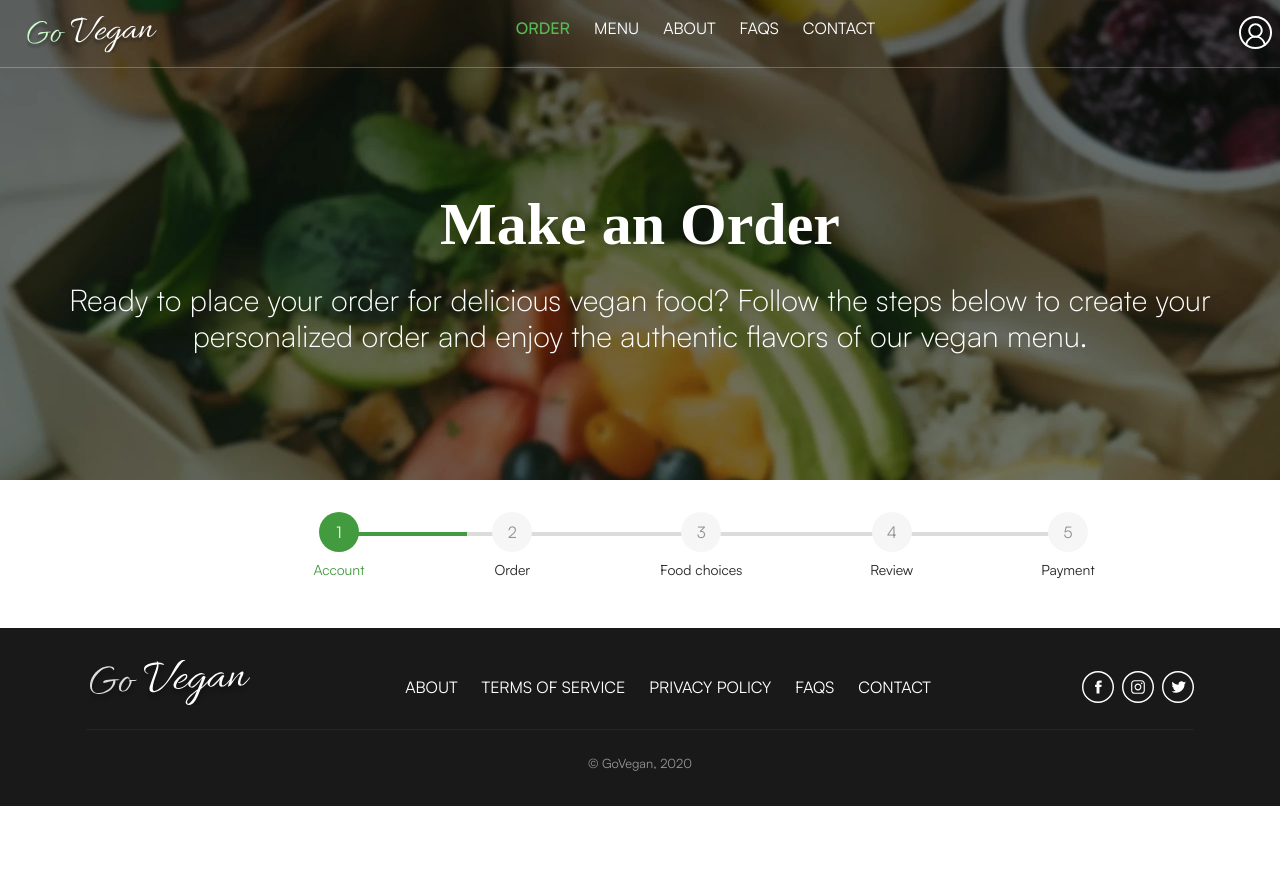
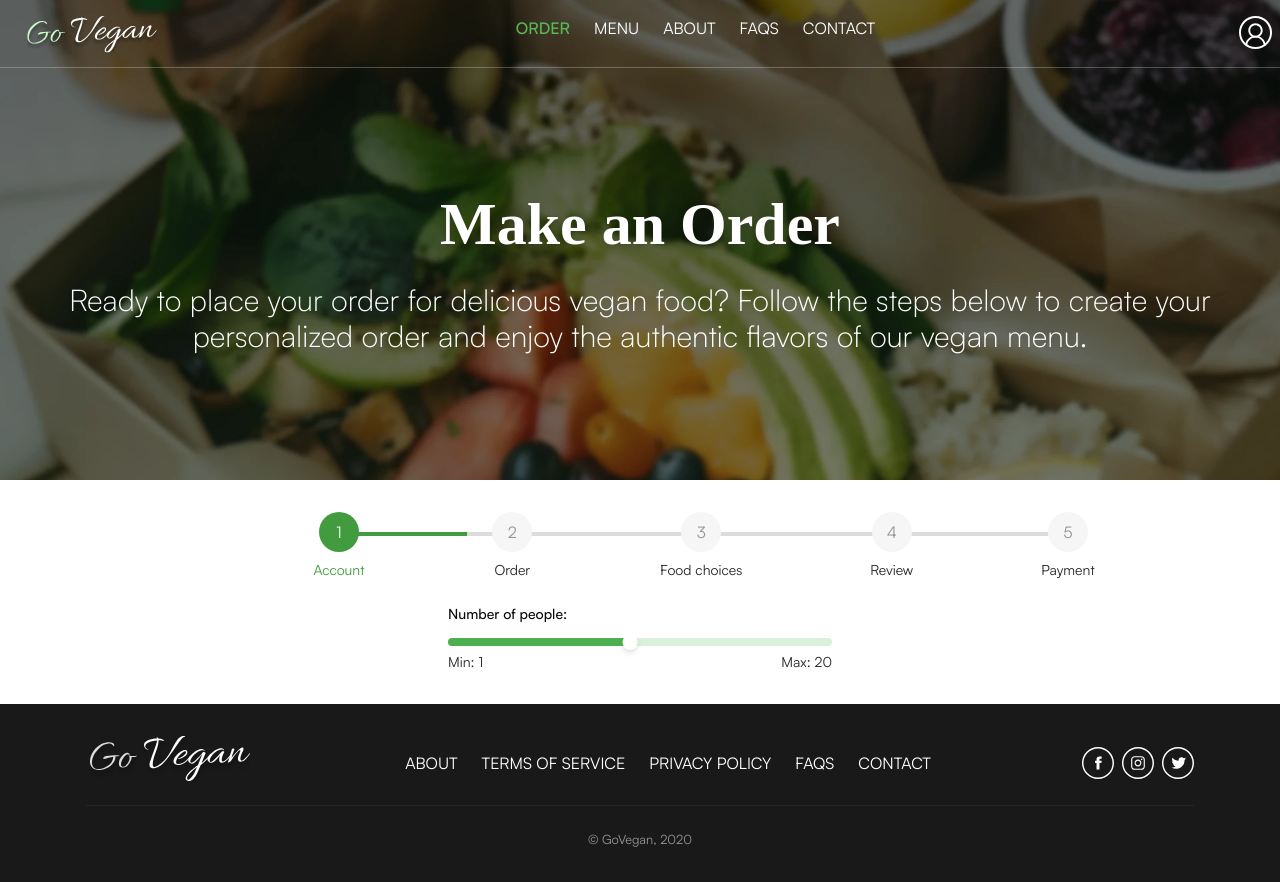
Before and after one commit to FausioPaco/go-vegan, a React (Vite) app: page /order in a window 1280 px wide. Before the commit the page ends 806 px from the top, so only its background shows below. Built offline with nearby package versions, Linux system fonts and the light colour scheme.

Commit message:
added range bar

```diff
--- a/src/components/modules/order/OrderForm.tsx
+++ b/src/components/modules/order/OrderForm.tsx
@@ -1,3 +1,4 @@
+import { RangeBar } from '@/components/ui/rangebar';
 import { Stepper } from '@/components/ui/stepper';
 import { useCallback, useState } from 'react';
 
@@ -12,6 +13,11 @@ const options = [
 const OrderForm = () => {
   const [currentStep, setCurrentStep] = useState(1);
   const [stepsTaken, setStepsTaken] = useState<number[]>([]);
+  const [numberOfPeople, setNumberOfPeople] = useState(10);
+
+  const handleRangeChange = (e: React.ChangeEvent<HTMLInputElement>) => {
+    setNumberOfPeople(parseInt(e.target.value));
+  };
 
   const handleStepChange = useCallback((stepNumber: number) => {
     setCurrentStep(stepNumber);
@@ -32,6 +38,14 @@ const OrderForm = () => {
         stepsTaken={stepsTaken}
         onChangeOption={handleStepChange}
       />
+
+      <div className="mt-2">
+        <RangeBar
+          label="Number of people:"
+          value={numberOfPeople}
+          onChange={handleRangeChange}
+        />
+      </div>
     </div>
   );
 };
--- /dev/null
+++ b/src/components/ui/rangebar/RangeBar.tsx
@@ -0,0 +1,74 @@
+import cn from '@/utils/cn';
+import { ComponentProps, forwardRef, useEffect, useId, useState } from 'react';
+import { InputError } from '../input-error';
+
+type IRangeBarProps = ComponentProps<'input'> & {
+  label: string;
+  error?: string;
+  className?: string;
+  value: number;
+  onChange?: React.ChangeEventHandler<HTMLInputElement>;
+};
+
+const RangeBar = forwardRef<HTMLInputElement, IRangeBarProps>(
+  ({ label, error, className, onChange, value = 10 }: IRangeBarProps, ref) => {
+    const [isHovered, setIsHovered] = useState(false);
+    const [rangePercentage, setRangePercentage] = useState(0);
+    const inputId = useId();
+
+    useEffect(() => {
+      setRangePercentage((value * 100) / 20);
+    }, [value]);
+
+    return (
+      <div className="flex flex-col items-center space-y-4">
+        <div className="relative w-96">
+          <div
+            className={`absolute left-1/2 -translate-x-1/2 -translate-y-2 transform rounded-md bg-primary-600 px-3 py-1 text-sm font-medium text-white transition-opacity duration-300 ${
+              isHovered ? 'opacity-100' : 'opacity-0'
+            }`}
+            style={{ left: `${rangePercentage - 2}%` }}
+          >
+            {value}
+
+            <div className="absolute bottom-[-4px] left-1/2 h-2 w-2 -translate-x-1/2 rotate-45 transform bg-primary-600"></div>
+          </div>
+          <label
+            htmlFor={inputId}
+            className="mb-1 block text-sm font-medium text-grey-800"
+          >
+            {label}
+          </label>
+          <input
+            id={inputId}
+            ref={ref}
+            type="range"
+            min="1"
+            max="20"
+            value={value}
+            onChange={onChange}
+            onMouseEnter={() => setIsHovered(true)}
+            onMouseLeave={() => setIsHovered(false)}
+            className={cn(
+              'h-2 w-full cursor-pointer appearance-none rounded-lg bg-primary-500/20 accent-white hover:accent-primary-700 focus:outline-none',
+              '[&::-webkit-slider-thumb]:size-[40px] [&::-webkit-slider-thumb]:rounded-full [&::-webkit-slider-thumb]:shadow-md',
+              className,
+            )}
+            style={{
+              background: `linear-gradient(to right, #4caf50 ${rangePercentage - 1}%, rgb(75 178 72 / 0.2) ${rangePercentage - 1}%)`,
+            }}
+          />
+
+          <div className="flex justify-between">
+            <p className="text-sm">Min: 1</p>
+            <p className="text-sm">Max: 20</p>
+          </div>
+        </div>
+
+        {error && <InputError id={inputId}>{error}</InputError>}
+      </div>
+    );
+  },
+);
+
+export default RangeBar;
--- /dev/null
+++ b/src/components/ui/rangebar/index.tsx
@@ -0,0 +1,3 @@
+import RangeBar from './RangeBar';
+
+export { RangeBar };
```
